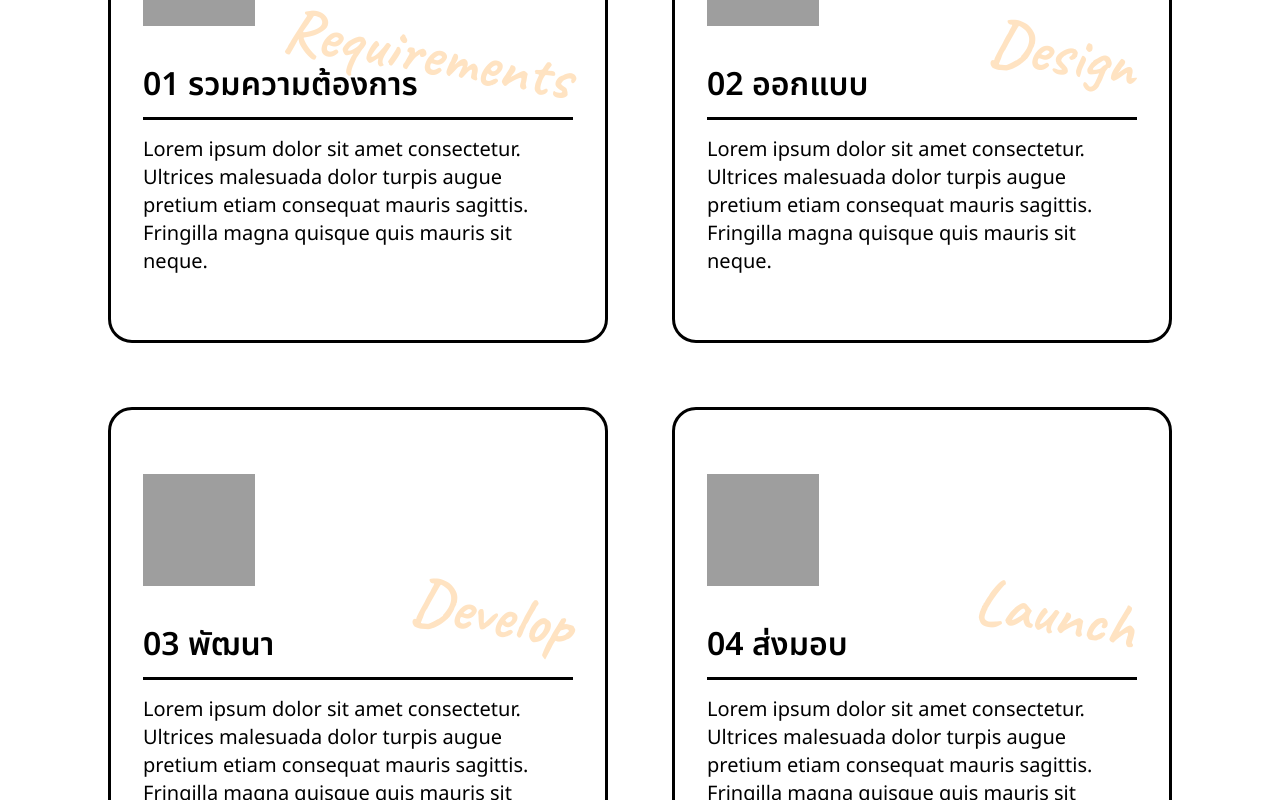
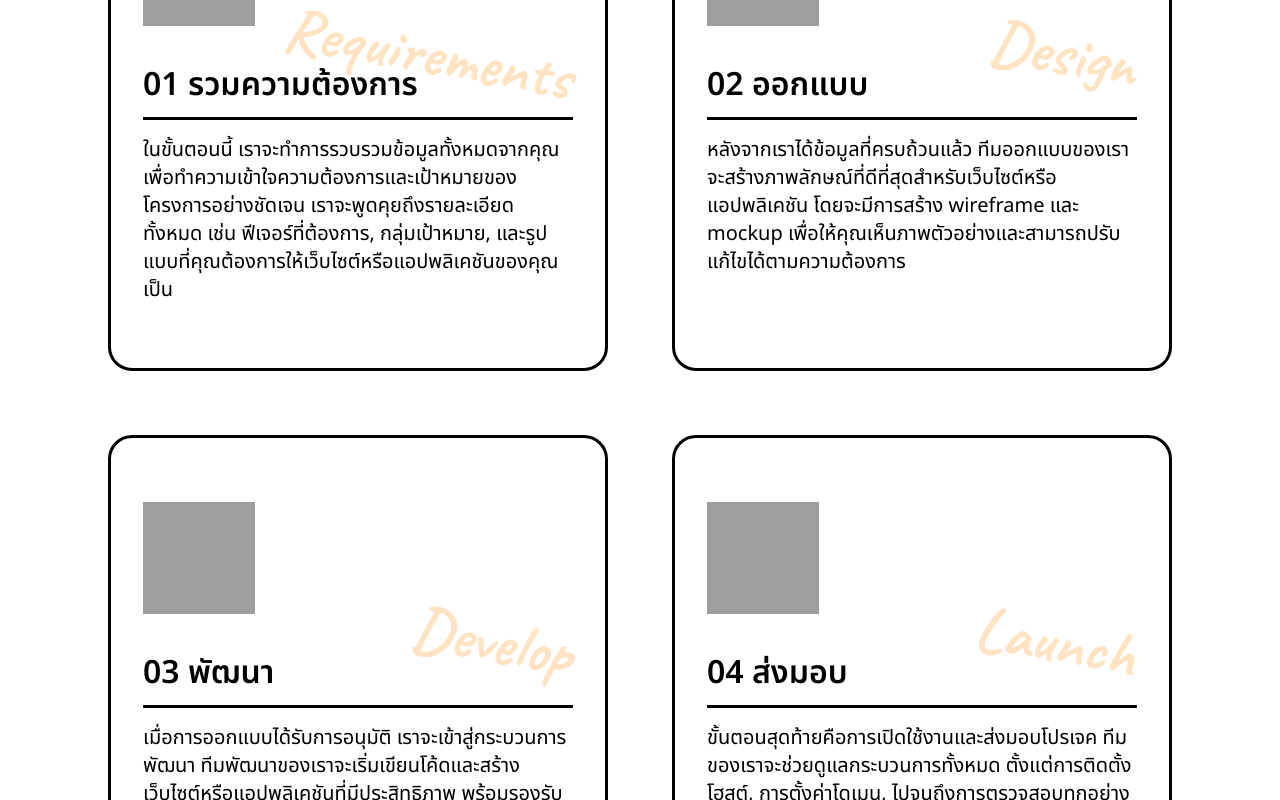
Before and after one commit to attanomad/shiwawan, a Next.js app: page / in a window 1280 px wide. Shown: the part 6640-7440 px from the top of the page. Built offline with nearby package versions, Linux system fonts and the light colour scheme; grey boxes are pictures that could not be loaded.

Commit message:
feat: add th and en content for the 'process' section

```diff
--- a/components/section-process/SectionProcess.tsx
+++ b/components/section-process/SectionProcess.tsx
@@ -1,55 +1,13 @@
+import { SupportedLocale } from "@/entities/common";
+import { processList } from "@/entities/process";
 import { Caveat } from "next/font/google";
 import Section from "../section/Section";
 
 const caveatFont = Caveat({ subsets: ["latin"] });
 
-interface Process {
-  id: string;
-  title: string;
-  titleBg: string;
-  description: string;
-  imageUrl: string;
-}
-const content = {
-  title: "การทำงานของชิวาวัน",
-  titleBg: "process",
-  processList: [
-    {
-      id: "1",
-      title: "รวมความต้องการ",
-      titleBg: "Requirements",
-      description:
-        "Lorem ipsum dolor sit amet consectetur. Ultrices malesuada dolor turpis augue pretium etiam consequat mauris sagittis. Fringilla magna quisque quis mauris sit neque.",
-      imageUrl: "",
-    },
-    {
-      id: "2",
-      title: "ออกแบบ",
-      titleBg: "Design",
-      description:
-        "Lorem ipsum dolor sit amet consectetur. Ultrices malesuada dolor turpis augue pretium etiam consequat mauris sagittis. Fringilla magna quisque quis mauris sit neque.",
-      imageUrl: "",
-    },
-    {
-      id: "3",
-      title: "พัฒนา",
-      titleBg: "Develop",
-      description:
-        "Lorem ipsum dolor sit amet consectetur. Ultrices malesuada dolor turpis augue pretium etiam consequat mauris sagittis. Fringilla magna quisque quis mauris sit neque.",
-      imageUrl: "",
-    },
-    {
-      id: "4",
-      title: "ส่งมอบ",
-      titleBg: "Launch",
-      description:
-        "Lorem ipsum dolor sit amet consectetur. Ultrices malesuada dolor turpis augue pretium etiam consequat mauris sagittis. Fringilla magna quisque quis mauris sit neque.",
-      imageUrl: "",
-    },
-  ] as Process[],
-};
+export default async function SectionProcess() {
+  const content = await fetchPageContent(SupportedLocale.Th);
 
-export default function SectionProcess() {
   return (
     <Section
       title={content.title}
@@ -92,3 +50,13 @@ export default function SectionProcess() {
     </Section>
   );
 }
+
+async function fetchPageContent(locale?: SupportedLocale) {
+  return {
+    title: "การทำงานของชิวาวัน",
+    titleBg: "process",
+    processList: locale
+      ? processList.filter((p) => p.locale === locale)
+      : processList,
+  };
+}
--- /dev/null
+++ b/entities/common.ts
@@ -0,0 +1,4 @@
+export enum SupportedLocale {
+  En = "en",
+  Th = "th",
+}
--- /dev/null
+++ b/entities/process.ts
@@ -0,0 +1,85 @@
+import { SupportedLocale } from "./common";
+
+export interface Process {
+  id: string;
+  locale: SupportedLocale;
+  title: string;
+  titleBg: string;
+  description: string;
+  imageUrl: string;
+}
+
+export const processList: Process[] = [
+  {
+    id: "1",
+    locale: SupportedLocale.Th,
+    title: "รวมความต้องการ",
+    titleBg: "Requirements",
+    description:
+      "ในขั้นตอนนี้ เราจะทำการรวบรวมข้อมูลทั้งหมดจากคุณเพื่อทำความเข้าใจความต้องการและเป้าหมายของโครงการอย่างชัดเจน เราจะพูดคุยถึงรายละเอียดทั้งหมด เช่น ฟีเจอร์ที่ต้องการ, กลุ่มเป้าหมาย, และรูปแบบที่คุณต้องการให้เว็บไซต์หรือแอปพลิเคชันของคุณเป็น",
+    imageUrl: "", // Add image URL if needed
+  },
+  {
+    id: "2",
+    locale: SupportedLocale.Th,
+    title: "ออกแบบ",
+    titleBg: "Design",
+    description:
+      "หลังจากเราได้ข้อมูลที่ครบถ้วนแล้ว ทีมออกแบบของเราจะสร้างภาพลักษณ์ที่ดีที่สุดสำหรับเว็บไซต์หรือแอปพลิเคชัน โดยจะมีการสร้าง wireframe และ mockup เพื่อให้คุณเห็นภาพตัวอย่างและสามารถปรับแก้ไขได้ตามความต้องการ",
+    imageUrl: "", // Add image URL if needed
+  },
+  {
+    id: "3",
+    locale: SupportedLocale.Th,
+    title: "พัฒนา",
+    titleBg: "Develop",
+    description:
+      "เมื่อการออกแบบได้รับการอนุมัติ เราจะเข้าสู่กระบวนการพัฒนา ทีมพัฒนาของเราจะเริ่มเขียนโค้ดและสร้างเว็บไซต์หรือแอปพลิเคชันที่มีประสิทธิภาพ พร้อมรองรับการใช้งานจริง โดยเราจะทดสอบความเสถียรและการทำงานของระบบตลอดเวลา",
+    imageUrl: "", // Add image URL if needed
+  },
+  {
+    id: "4",
+    locale: SupportedLocale.Th,
+    title: "ส่งมอบ",
+    titleBg: "Launch",
+    description:
+      "ขั้นตอนสุดท้ายคือการเปิดใช้งานและส่งมอบโปรเจค ทีมของเราจะช่วยดูแลกระบวนการทั้งหมด ตั้งแต่การติดตั้งโฮสต์, การตั้งค่าโดเมน, ไปจนถึงการตรวจสอบทุกอย่างให้เรียบร้อยก่อนเปิดตัวอย่างเป็นทางการ",
+    imageUrl: "", // Add image URL if needed
+  },
+  {
+    id: "5",
+    locale: SupportedLocale.En,
+    title: "Requirements",
+    titleBg: "Requirements",
+    description:
+      "In this stage, we gather all the necessary information from you to fully understand the project's requirements and goals. We will discuss every detail, such as desired features, target audience, and the design style you want for your website or application.",
+    imageUrl: "", // Add image URL if needed
+  },
+  {
+    id: "6",
+    locale: SupportedLocale.En,
+    title: "Design",
+    titleBg: "Design",
+    description:
+      "Once we have all the information, our design team will create the best visual representation for your website or application. We will produce wireframes and mockups so you can see the initial concept and make adjustments as needed.",
+    imageUrl: "", // Add image URL if needed
+  },
+  {
+    id: "7",
+    locale: SupportedLocale.En,
+    title: "Develop",
+    titleBg: "Develop",
+    description:
+      "After the design is approved, we move on to the development phase. Our development team will begin coding and building an efficient, fully functional website or application. We will continuously test the system for stability and performance throughout the process.",
+    imageUrl: "", // Add image URL if needed
+  },
+  {
+    id: "8",
+    locale: SupportedLocale.En,
+    title: "Launch",
+    titleBg: "Launch",
+    description:
+      "The final step is launching and delivering the project. Our team will oversee the entire process, from hosting setup and domain configuration to ensuring everything is in place for a smooth official launch.",
+    imageUrl: "", // Add image URL if needed
+  },
+];
```
